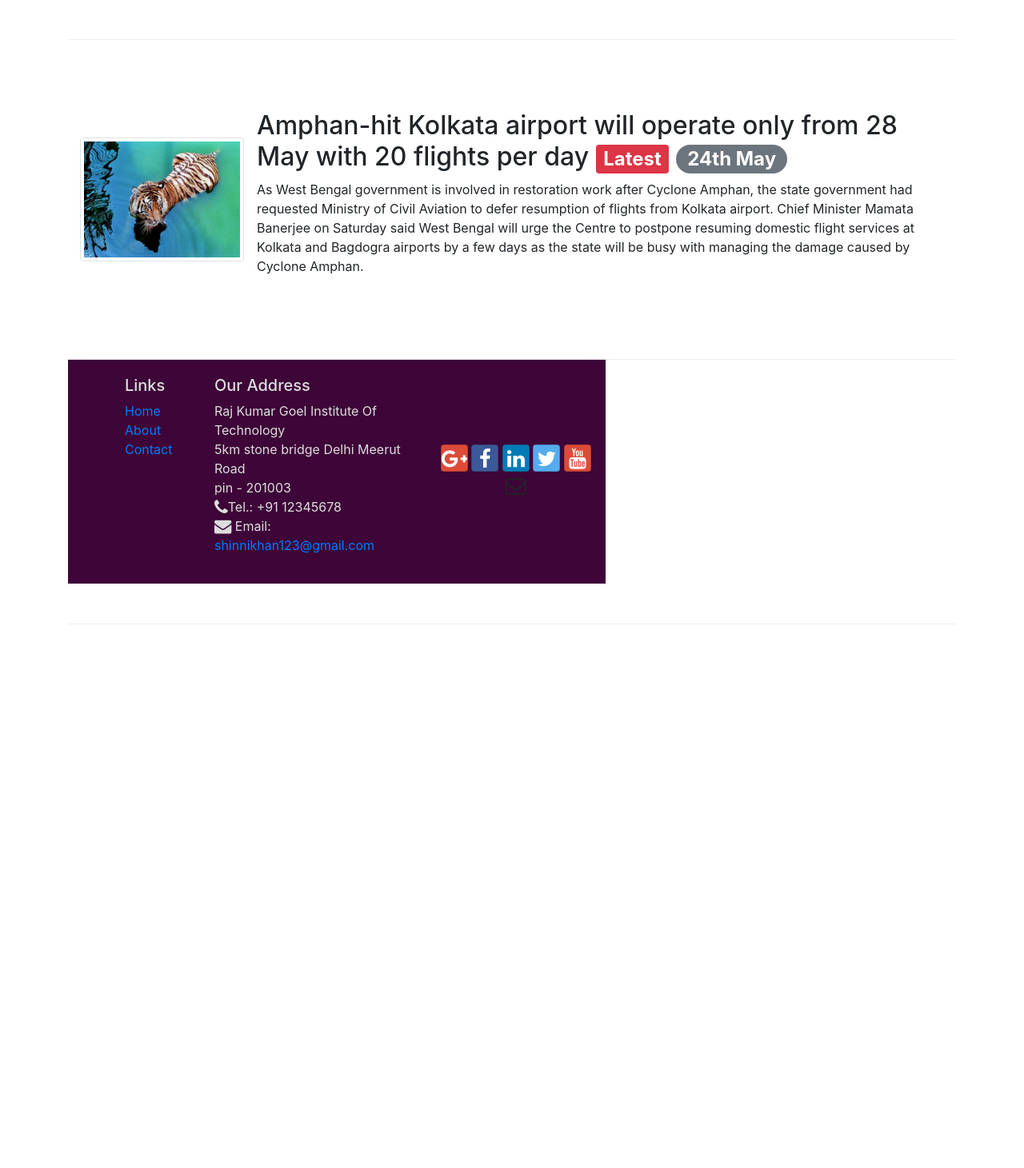
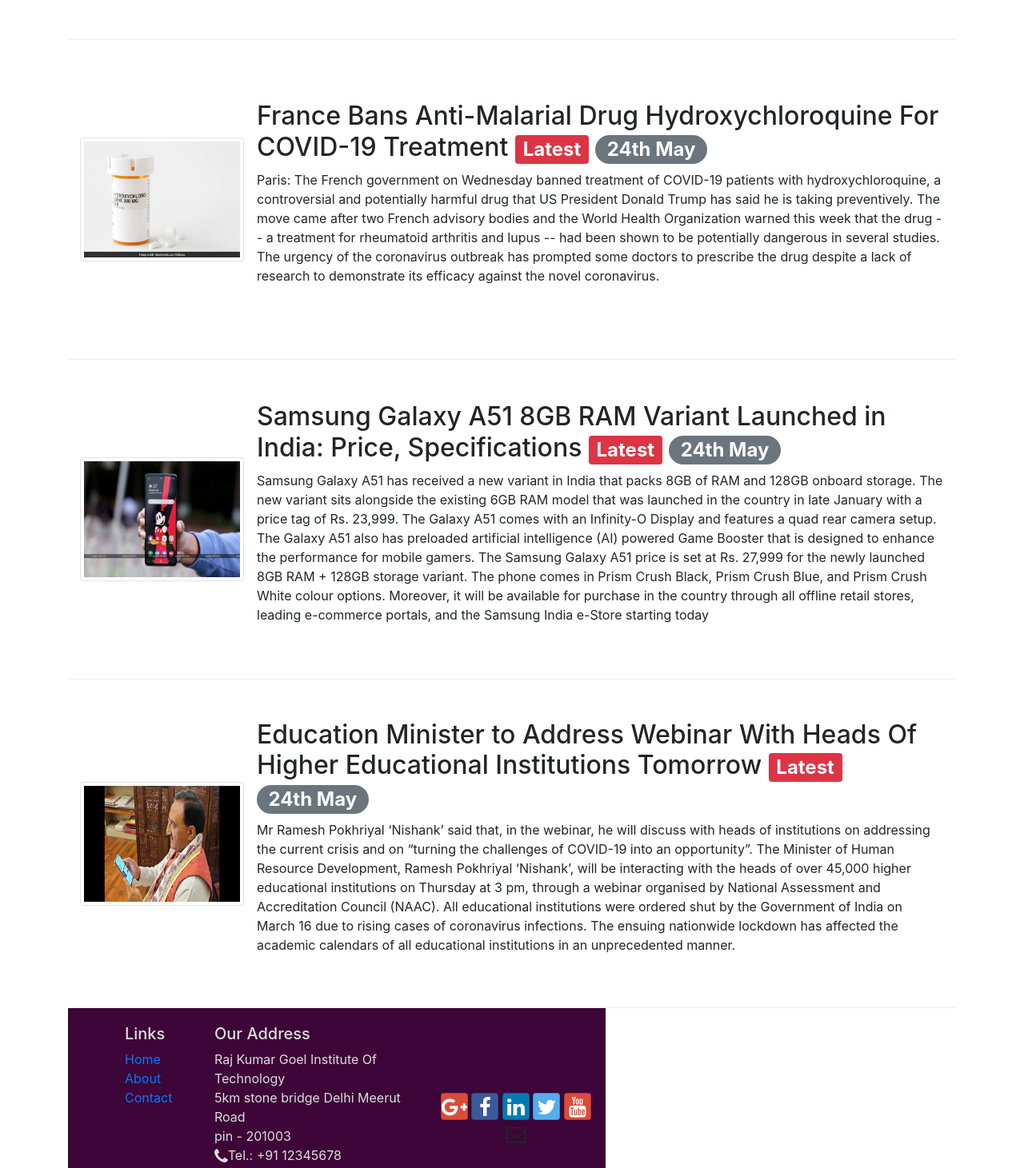
Before and after one commit to SanyaKasaudhan/NEWSBLOG, a website: page index.html in a window 1280 px wide. Shown: the part 1410-2871 px from the top of the page at 80% size. Before the commit the page ends 2191 px from the top, so only its background shows below. Drawn offline with nearby package versions, Linux system fonts and the light colour scheme.

Commit message:
news added

```diff
--- a/index.html
+++ b/index.html
@@ -158,7 +158,12 @@
                         <p class="d-none d-sm-block">As West Bengal government is involved in restoration work after Cyclone Amphan,
                             the state government had requested Ministry of Civil Aviation to defer resumption of flights from Kolkata airport.
                             Chief Minister Mamata Banerjee on Saturday said West Bengal will urge the Centre to postpone resuming domestic flight
-                            services at Kolkata and Bagdogra airports by a few days as the state will be busy with managing the damage caused by Cyclone Amphan.</p>
+                            services at Kolkata and Bagdogra airports by a few days as the state will be busy with managing the damage caused by Cyclone Amphan.
+                            With a shortage of manpower to clear uprooted trees and restore power supply amid protests by people staying without electricity or
+                            water for more than five days, civic authorities in several affected areas have employed the labourers and electricians for restoration
+                            work.
+
+                        </p>
 
                     </div>
                 </div>
@@ -192,23 +197,70 @@
             <div class="col col-sm order-sm-first col-md">
                 <div class="media">
                     <img class="d-flex mr-3 img-thumbnail align-self-center"
-                            src="img/amphan.jpg" alt="amphan" style="width: 205px; height: 155px;">
+                            src="img/france.jpg" alt="France" style="width: 205px; height: 155px;">
                     <div class="media-body">
-                        <h2 class="mt-0">Amphan-hit Kolkata airport will operate only from 28 May with 20 flights per day
+                        <h2 class="mt-0">France Bans Anti-Malarial Drug Hydroxychloroquine For COVID-19 Treatment
                             <span class="badge badge-danger">Latest</span>
                             <span class="badge badge-pill badge-secondary">24th May</span>
                         </h2>
-                        <p class="d-none d-sm-block">As West Bengal government is involved in restoration work after Cyclone Amphan,
-                            the state government had requested Ministry of Civil Aviation to defer resumption of flights from Kolkata airport.
-                            Chief Minister Mamata Banerjee on Saturday said West Bengal will urge the Centre to postpone resuming domestic flight
-                            services at Kolkata and Bagdogra airports by a few days as the state will be busy with managing the damage caused by Cyclone Amphan.</p>
+                        <p class="d-none d-sm-block">Paris: The French government on Wednesday banned treatment of COVID-19 patients with hydroxychloroquine,
+                            a controversial and potentially harmful drug that US President Donald Trump has said he is taking preventively.
+                            The move came after two French advisory bodies and the World Health Organization warned this week that the drug --
+                            a treatment for rheumatoid arthritis and lupus -- had been shown to be potentially dangerous in several studies.
 
+                            The urgency of the coronavirus outbreak has prompted some doctors to prescribe the drug despite a lack of research to
+                            demonstrate its efficacy against the novel coronavirus.</p>
                     </div>
                 </div>
             </div>
         </div>
 
+        <div class="row row-content align-items-center">
+            <div class="col col-sm order-sm-first col-md">
+                <div class="media">
+                    <img class="d-flex mr-3 img-thumbnail align-self-center"
+                            src="img/samsung.jpg" alt="samsung" style="width: 205px; height: 155px;">
+                    <div class="media-body">
+                        <h2 class="mt-0">Samsung Galaxy A51 8GB RAM Variant Launched in India: Price, Specifications
+                            <span class="badge badge-danger">Latest</span>
+                            <span class="badge badge-pill badge-secondary">24th May</span>
+                        </h2>
+                        <p class="d-none d-sm-block">Samsung Galaxy A51 has received a new variant in India that packs 8GB of RAM and 128GB onboard storage.
+                            The new variant sits alongside the existing 6GB RAM model that was launched in the country in late January with a price tag of
+                            Rs. 23,999. The Galaxy A51 comes with an Infinity-O Display and features a quad rear camera setup. The Galaxy A51 also has preloaded
+                            artificial intelligence (AI) powered Game Booster that is designed to enhance the performance for mobile gamers.
+                            The Samsung Galaxy A51 price is set at Rs. 27,999 for the newly launched 8GB RAM + 128GB storage variant.
+                            The phone comes in Prism Crush Black, Prism Crush Blue, and Prism Crush White colour options. Moreover, it will be available for
+                            purchase in the country through all offline retail stores, leading e-commerce portals, and the Samsung India e-Store starting today
+                        </p>
+                    </div>
+                </div>
+            </div>
+        </div>
 
+        <div class="row row-content align-items-center">
+            <div class="col col-sm order-sm-first col-md">
+                <div class="media">
+                    <img class="d-flex mr-3 img-thumbnail align-self-center"
+                            src="img/education.jpg" alt="education" style="width: 205px; height: 155px;">
+                    <div class="media-body">
+                        <h2 class="mt-0">Education Minister to Address Webinar With Heads Of Higher Educational Institutions Tomorrow
+                            <span class="badge badge-danger">Latest</span>
+                            <span class="badge badge-pill badge-secondary">24th May</span>
+                        </h2>
+                        <p class="d-none d-sm-block">
+                            Mr Ramesh Pokhriyal ‘Nishank’ said that, in the webinar, he will discuss with heads of institutions on addressing the current crisis
+                            and on “turning the challenges of COVID-19 into an opportunity”.
+                            The Minister of Human Resource Development, Ramesh Pokhriyal ‘Nishank’, will be interacting with the heads of over 45,000 higher educational
+                            institutions on Thursday at 3 pm, through a webinar organised by National Assessment and Accreditation Council (NAAC).
+                            All educational institutions were ordered shut by the Government of India on March 16 due to rising cases of coronavirus infections.
+                            The ensuing nationwide lockdown has affected the academic calendars of all educational institutions in an unprecedented manner.
+
+                        </p>
+                    </div>
+                </div>
+            </div>
+        </div>
 
 
     <footer class="footer">
```
Also changed, not shown: img/education.jpg (added), img/france.jpg (added), img/samsung.jpg (added).
